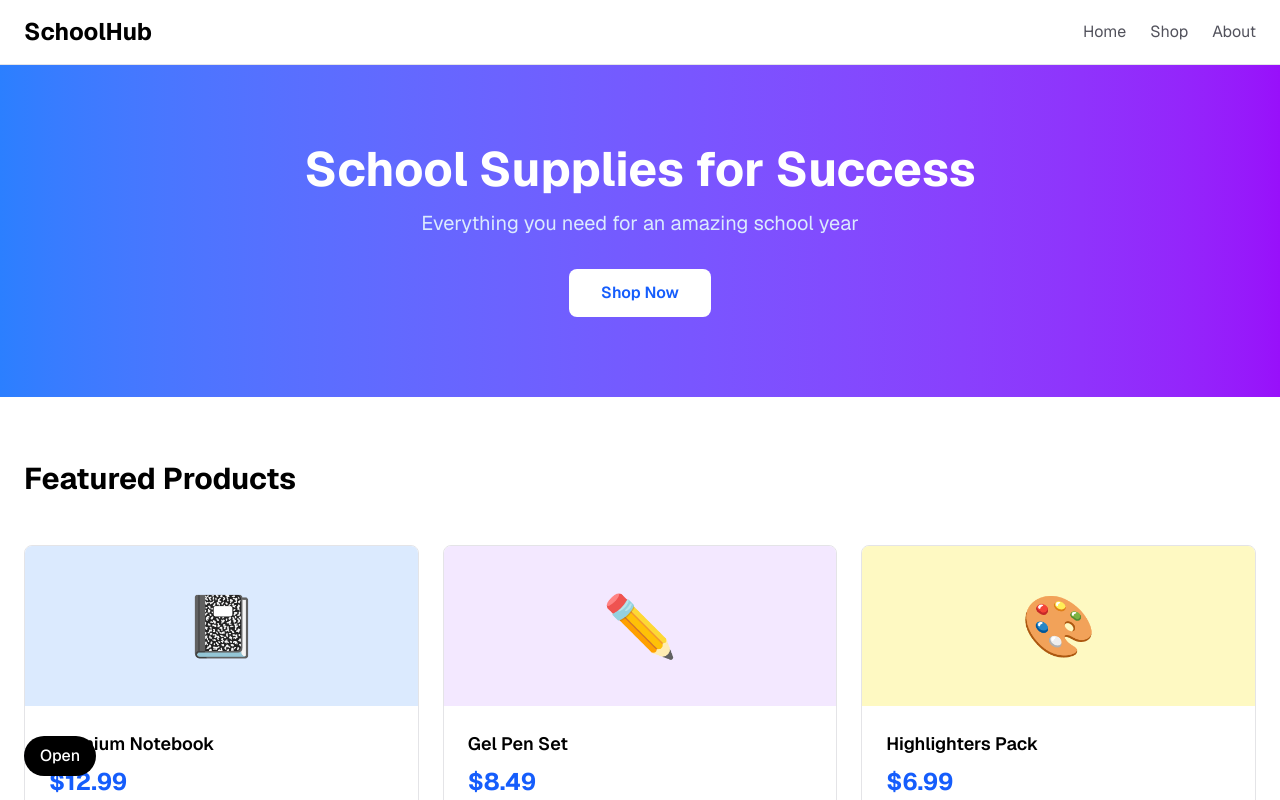
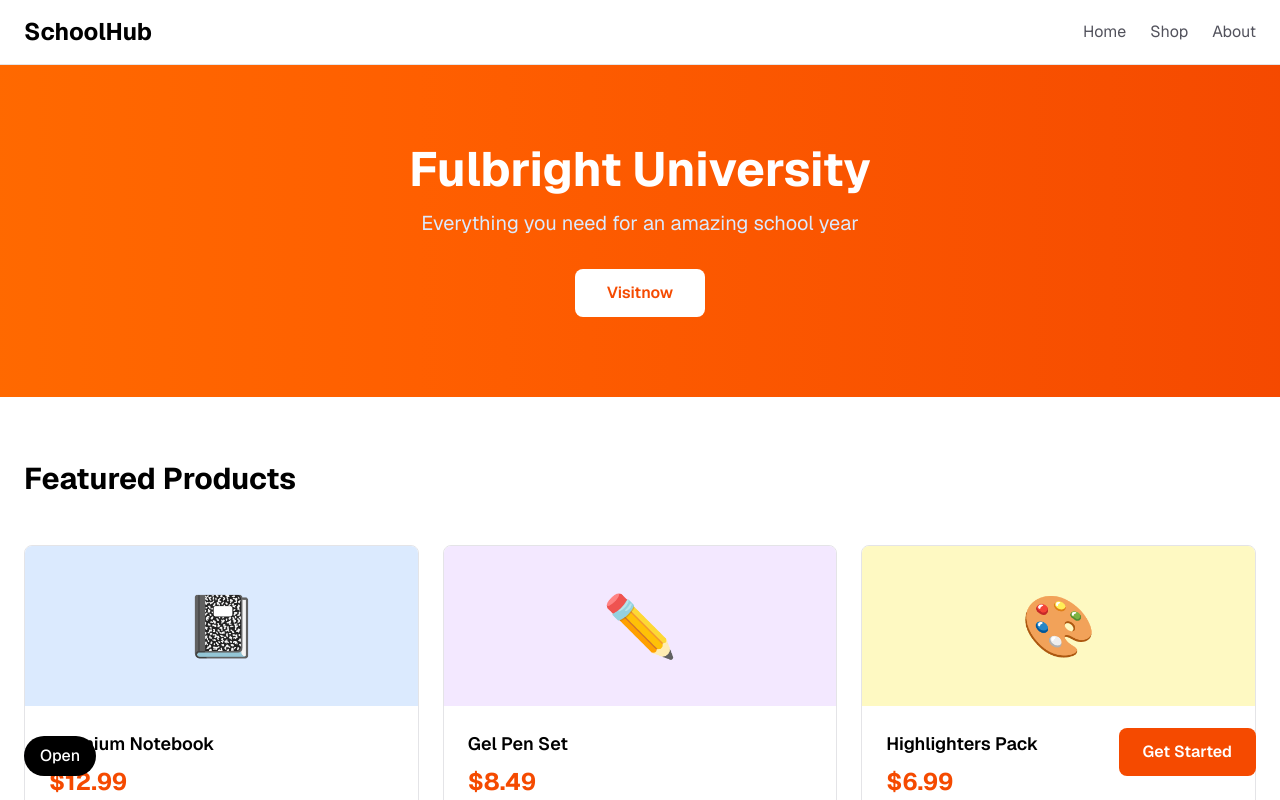
Before and after one commit to thanhnguyenviet25121994/builder-io, a Next.js app in the folder my-app/: page / in a window 1280 px wide. Shown: the top 800 px of the page. Built offline with nearby package versions, Linux system fonts and the light colour scheme.

Commit message:
Update theme to orange and add bottom-right button

```diff
--- a/my-app/app/page.tsx
+++ b/my-app/app/page.tsx
@@ -27,12 +27,12 @@ export default function Home() {
         </div>
       </nav>
 
-      <section className="bg-gradient-to-r from-blue-500 to-purple-600 text-white py-20 px-6">
+      <section className="bg-gradient-to-r from-orange-500 to-orange-600 text-white py-20 px-6">
         <div className="max-w-7xl mx-auto text-center">
-          <h2 className="text-5xl font-bold mb-4">School Supplies for Success</h2>
+          <h2 className="text-5xl font-bold mb-4">Fulbright University</h2>
           <p className="text-xl text-blue-100 mb-8">Everything you need for an amazing school year</p>
-          <button className="bg-white text-blue-600 px-8 py-3 rounded-lg font-semibold hover:bg-blue-50 transition-colors">
-            Shop Now
+          <button className="bg-white text-orange-600 px-8 py-3 rounded-lg font-semibold hover:bg-orange-50 transition-colors">
+            Visitnow
           </button>
         </div>
       </section>
@@ -47,8 +47,8 @@ export default function Home() {
               </div>
               <div className="p-6">
                 <h4 className="text-lg font-semibold text-black dark:text-white mb-2">{product.name}</h4>
-                <p className="text-2xl font-bold text-blue-600 dark:text-blue-400 mb-4">{product.price}</p>
-                <button onClick={() => setSelectedProduct(product)} className="w-full bg-blue-600 text-white py-2 rounded-lg font-medium hover:bg-blue-700 transition-colors">
+                <p className="text-2xl font-bold text-orange-600 dark:text-orange-400 mb-4">{product.price}</p>
+                <button onClick={() => setSelectedProduct(product)} className="w-full bg-orange-600 text-white py-2 rounded-lg font-medium hover:bg-orange-700 transition-colors">
                   Add to Cart
                 </button>
               </div>
@@ -68,13 +68,13 @@ export default function Home() {
           <div className="bg-white dark:bg-zinc-900 rounded-lg max-w-md w-full p-8">
             <div className="text-6xl mb-4 text-center">{selectedProduct.icon}</div>
             <h2 className="text-2xl font-bold text-black dark:text-white mb-2">{selectedProduct.name}</h2>
-            <p className="text-3xl font-bold text-blue-600 dark:text-blue-400 mb-4">{selectedProduct.price}</p>
+            <p className="text-3xl font-bold text-orange-600 dark:text-orange-400 mb-4">{selectedProduct.price}</p>
             <p className="text-zinc-700 dark:text-zinc-300 mb-6 leading-relaxed">{selectedProduct.description}</p>
             <div className="flex gap-3">
               <button onClick={() => setSelectedProduct(null)} className="flex-1 bg-zinc-200 dark:bg-zinc-800 text-black dark:text-white py-2 rounded-lg font-medium hover:bg-zinc-300 dark:hover:bg-zinc-700 transition-colors">
                 Close
               </button>
-              <button className="flex-1 bg-blue-600 text-white py-2 rounded-lg font-medium hover:bg-blue-700 transition-colors">
+              <button className="flex-1 bg-orange-600 text-white py-2 rounded-lg font-medium hover:bg-orange-700 transition-colors">
                 Add to Cart
               </button>
             </div>
@@ -85,6 +85,9 @@ export default function Home() {
       <button className="fixed bottom-6 left-6 px-4 py-2 bg-black text-white rounded-full font-medium hover:bg-[#383838] dark:bg-white dark:text-black dark:hover:bg-[#ccc]">
         Open
       </button>
+      <button className="fixed bottom-6 right-6 px-6 py-3 bg-orange-600 text-white rounded-lg font-semibold hover:bg-orange-700 transition-colors">
+        Get Started
+      </button>
     </div>
   );
 }
```
